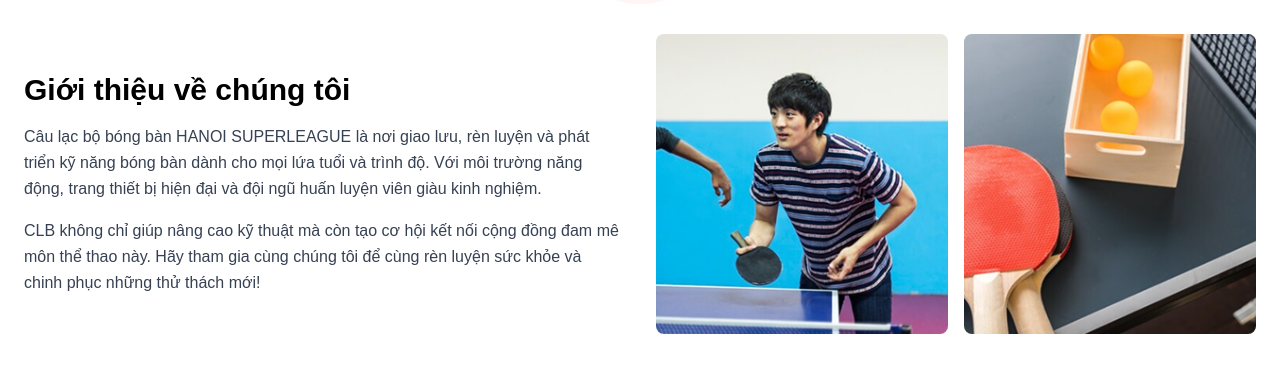
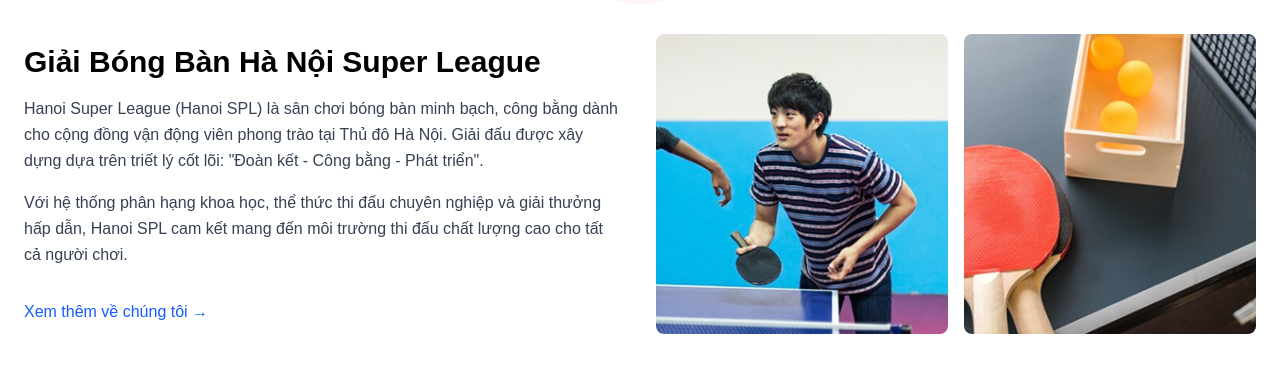
Before and after one commit to nguyentiennghiep/bongban-superlg, a Next.js app: page / in a window 1280 px wide. Shown: the part 672-1046 px from the top of the page. Built offline with nearby package versions, Linux system fonts and the light colour scheme; no server answers.

Commit message:
update giới thiệu về chúng tôi

```diff
--- a/src/app/components/Introduction.tsx
+++ b/src/app/components/Introduction.tsx
@@ -1,4 +1,5 @@
 import Image from "next/image";
+import Link from "next/link";
 
 export default function Introduction() {
   return (
@@ -6,19 +7,25 @@ export default function Introduction() {
       <div className="grid grid-cols-1 md:grid-cols-2 gap-6 sm:gap-8 items-center">
         <div className="space-y-4">
           <h2 className="text-black text-2xl sm:text-3xl font-bold mb-4">
-            Giới thiệu về chúng tôi
+            Giải Bóng Bàn Hà Nội Super League
           </h2>
           <p className="text-gray-700 leading-relaxed text-sm sm:text-base">
-            Câu lạc bộ bóng bàn HANOI SUPERLEAGUE là nơi giao lưu, rèn luyện và
-            phát triển kỹ năng bóng bàn dành cho mọi lứa tuổi và trình độ. Với
-            môi trường năng động, trang thiết bị hiện đại và đội ngũ huấn luyện
-            viên giàu kinh nghiệm.
+            Hanoi Super League (Hanoi SPL) là sân chơi bóng bàn minh bạch, công
+            bằng dành cho cộng đồng vận động viên phong trào tại Thủ đô Hà Nội.
+            Giải đấu được xây dựng dựa trên triết lý cốt lõi: "Đoàn kết - Công
+            bằng - Phát triển".
           </p>
           <p className="text-gray-700 leading-relaxed text-sm sm:text-base">
-            CLB không chỉ giúp nâng cao kỹ thuật mà còn tạo cơ hội kết nối cộng
-            đồng đam mê môn thể thao này. Hãy tham gia cùng chúng tôi để cùng
-            rèn luyện sức khỏe và chinh phục những thử thách mới!
+            Với hệ thống phân hạng khoa học, thể thức thi đấu chuyên nghiệp và
+            giải thưởng hấp dẫn, Hanoi SPL cam kết mang đến môi trường thi đấu
+            chất lượng cao cho tất cả người chơi.
           </p>
+          <Link
+            href="/about"
+            className="inline-block mt-4 text-blue-600 hover:text-blue-800 font-medium"
+          >
+            Xem thêm về chúng tôi →
+          </Link>
         </div>
         <div className="grid grid-cols-1 sm:grid-cols-2 gap-4">
           <div className="relative h-[200px] sm:h-[300px] rounded-lg overflow-hidden">
```
